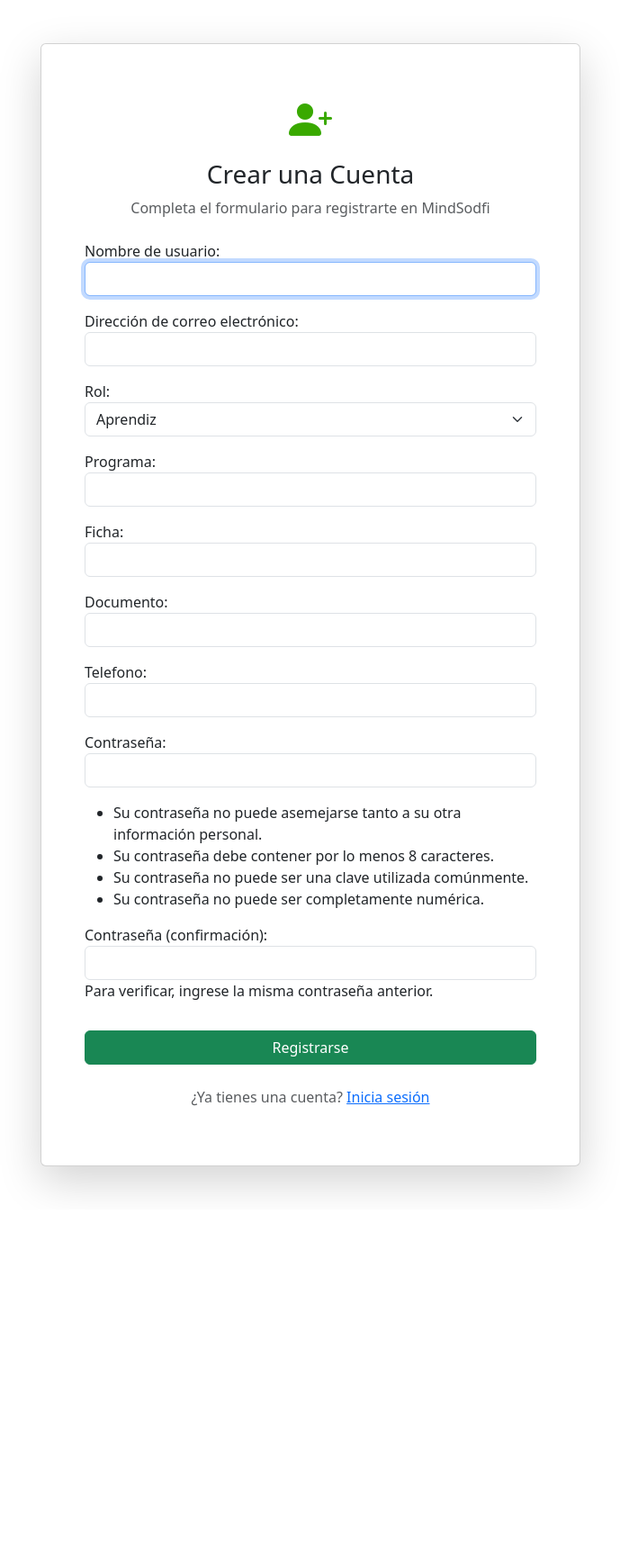
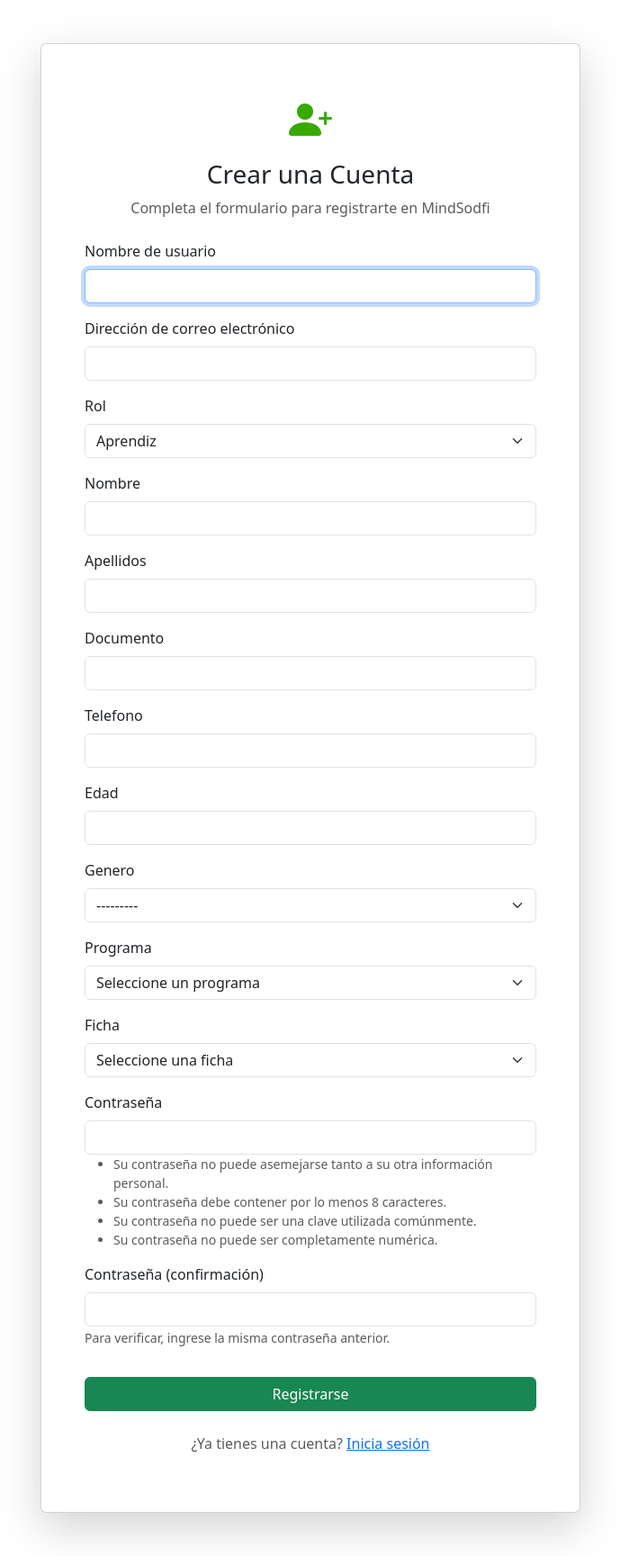
Before and after one commit to Akumueverx/Mindsofi, a Django app: page /register/ in a window 1280 px wide. Shown: the whole page at 90% size, without its empty margins (295-984 px from the left). Before the commit the page ends 1325 px from the top, so only its background shows below. Run offline with Django 4.2, Linux system fonts and the light colour scheme.

Commit message:
cambios register
registro

```diff
--- a/Mindsofi/templates/usuarios/register.html
+++ b/Mindsofi/templates/usuarios/register.html
@@ -5,6 +5,10 @@
 <style>
   body {
     background-color: #ffffff;
+  }
+  /* Ocultamos los campos condicionales por defecto */
+  #div_id_programa, #div_id_ficha, #div_id_especialidad, #div_id_cargo {
+    display: none;
   }
   .register-container {
     max-width: 600px;
@@ -39,11 +43,65 @@
           </div>
         {% endif %}
 
-        {{ form.as_p }}
+        {% for field in form %}
+          <div class="mb-3" id="div_{{ field.auto_id }}">
+            <label for="{{ field.id_for_label }}" class="form-label">{{ field.label }}</label>
+            {{ field }}
+            {% if field.help_text %}
+              <small class="form-text text-muted">{{ field.help_text }}</small>
+            {% endif %}
+            {% for error in field.errors %}
+              <div class="invalid-feedback d-block">
+                {{ error }}
+              </div>
+            {% endfor %}
+          </div>
+        {% endfor %}
+
         <button type="submit" class="btn btn-success w-100 mt-3">Registrarse</button>
       </form>
       <p class="mt-4 text-center text-muted">¿Ya tienes una cuenta? <a href="{% url 'login' %}">Inicia sesión</a></p>
     </div>
   </div>
 </div>
+
+<script>
+document.addEventListener('DOMContentLoaded', function() {
+  const rolSelect = document.getElementById('id_rol');
+  const programaDiv = document.getElementById('div_id_programa');
+  const fichaDiv = document.getElementById('div_id_ficha');
+  const especialidadDiv = document.getElementById('div_id_especialidad');
+  const cargoDiv = document.getElementById('div_id_cargo');
+
+  function toggleFields() {
+    const selectedRol = rolSelect.value;
+
+    // Ocultar todos los campos condicionales para empezar de cero
+    programaDiv.style.display = 'none';
+    fichaDiv.style.display = 'none';
+    especialidadDiv.style.display = 'none';
+    cargoDiv.style.display = 'none';
+
+    // Mostrar campos según el rol seleccionado
+    if (selectedRol === 'aprendiz') {
+      programaDiv.style.display = 'block';
+      fichaDiv.style.display = 'block';
+    } else if (selectedRol === 'instructor') {
+      especialidadDiv.style.display = 'block';
+    } else if (selectedRol === 'administrativo') {
+      cargoDiv.style.display = 'block';
+    }
+  }
+
+  // Asegurarse de que los elementos existen antes de añadir el listener
+  if (rolSelect) {
+    // Ejecutar la función cuando cambie la selección del rol
+    rolSelect.addEventListener('change', toggleFields);
+
+    // Ejecutar al cargar la página para establecer el estado inicial correcto
+    toggleFields();
+  }
+});
+</script>
+
 {% endblock %}
--- a/Mindsofi/usuarios/forms.py
+++ b/Mindsofi/usuarios/forms.py
@@ -11,18 +11,24 @@ class UsuarioCreationForm(UserCreationForm):
             "username",
             "email",
             "rol",
+            "first_name", # Añadido
+            "last_name",  # Añadido
+            "documento",
+            "telefono",
+            "edad",       # Añadido
+            "genero",     # Añadido
             "programa",
             "ficha",
-            "documento",
-            "telefono",
+            "especialidad",
+            "cargo",
         ]
 
     def __init__(self, *args, **kwargs):
         super().__init__(*args, **kwargs)
         # Añadir clases bootstrap a widgets por defecto
         for name, field in self.fields.items():
-            if name == "rol":
-                # selector para rol
+            if name in ["rol", "genero", "programa", "ficha"]:
+                # Aplicar clase 'form-select' a todos los campos de selección
                 field.widget.attrs.update({"class": "form-select"})
             else:
                 field.widget.attrs.update({"class": "form-control"})
--- a/Mindsofi/usuarios/models.py
+++ b/Mindsofi/usuarios/models.py
@@ -7,11 +7,55 @@ class Usuario(AbstractUser):
         ('instructor', 'Instructor'),
         ('administrativo', 'Administrativo'),
     ]
+    GENERO_CHOICES = [
+        ('masculino', 'Masculino'),
+        ('femenino', 'Femenino'),
+        ('otro', 'Otro'),
+    ]
+    PROGRAMA_CHOICES = [
+        ('', 'Seleccione un programa'),
+        ('programacion', 'Programación de Software'),
+        ('electricidad', 'Electricidad Industrial'),
+        ('telecomunicaciones', 'Telecomunicaciones'),
+        ('audiovisual', 'Producción Audiovisual'),
+        ('mantenimiento', 'Mantenimiento Electromecánico'),
+        ('diseno_grafico', 'Diseño Gráfico'),
+        ('contabilidad', 'Contabilidad y Finanzas'),
+    ]
+    FICHA_CHOICES = [
+        ('', 'Seleccione una ficha'),
+        ('2556678', '2556678'), ('3175010', '3175010'), ('2003120', '2003120'),
+        ('2558341', '2558341'), ('2559123', '2559123'), ('2670689', '2670689'),
+        ('2694501', '2694501'), ('2712345', '2712345'), ('2722890', '2722890'),
+        ('2735678', '2735678'), ('2748901', '2748901'), ('2754321', '2754321'),
+        ('2769876', '2769876'), ('2781122', '2781122'), ('2793344', '2793344'),
+        ('2805566', '2805566'), ('2817788', '2817788'), ('2829900', '2829900'),
+        ('2831234', '2831234'), ('2845678', '2845678'),
+    ]
+
     rol = models.CharField(max_length=20, choices=ROL_CHOICES, default='aprendiz')
-    programa = models.CharField(max_length=100, blank=True, null=True)
-    ficha = models.CharField(max_length=30, blank=True, null=True)
+    # Campos para Aprendiz
+    programa = models.CharField(
+        max_length=100,
+        choices=PROGRAMA_CHOICES,
+        blank=True,
+        null=True
+    )
+    ficha = models.CharField(
+        max_length=30,
+        choices=FICHA_CHOICES,
+        blank=True,
+        null=True
+    )
+    # Campos generales
     documento = models.CharField(max_length=30, blank=True, null=True, unique=True)
     telefono = models.CharField(max_length=20, blank=True, null=True)
+    edad = models.PositiveIntegerField(blank=True, null=True)
+    genero = models.CharField(max_length=10, choices=GENERO_CHOICES, blank=True, null=True)
+    # Campo para Instructor
+    especialidad = models.CharField(max_length=100, blank=True, null=True)
+    # Campo para Administrativo
+    cargo = models.CharField(max_length=100, blank=True, null=True)
 
     def __str__(self):
         return self.username
```
Also changed, not shown: Mindsofi/usuarios/migrations/0002_usuario_cargo_usuario_edad_usuario_especialidad_and_more.py (added).
